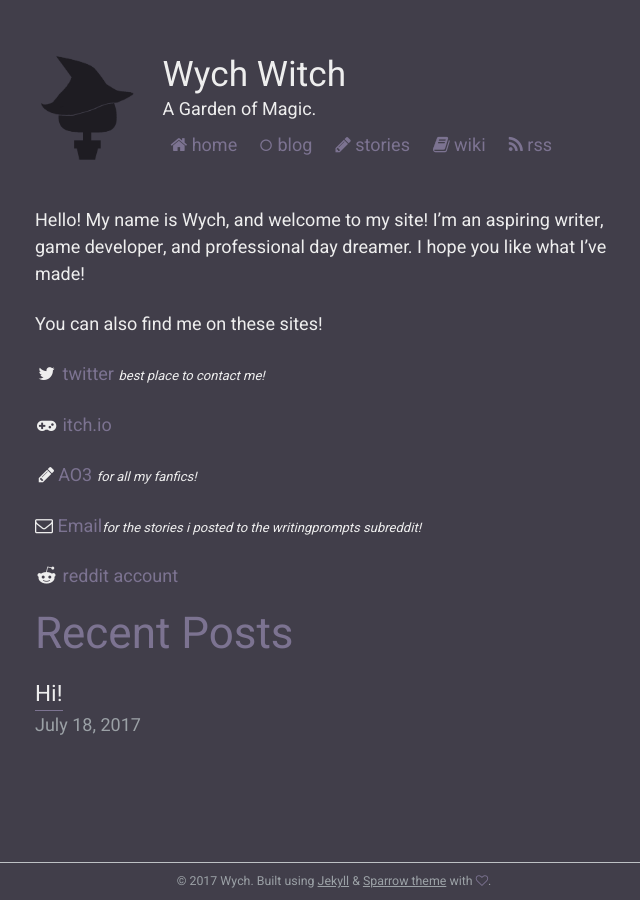
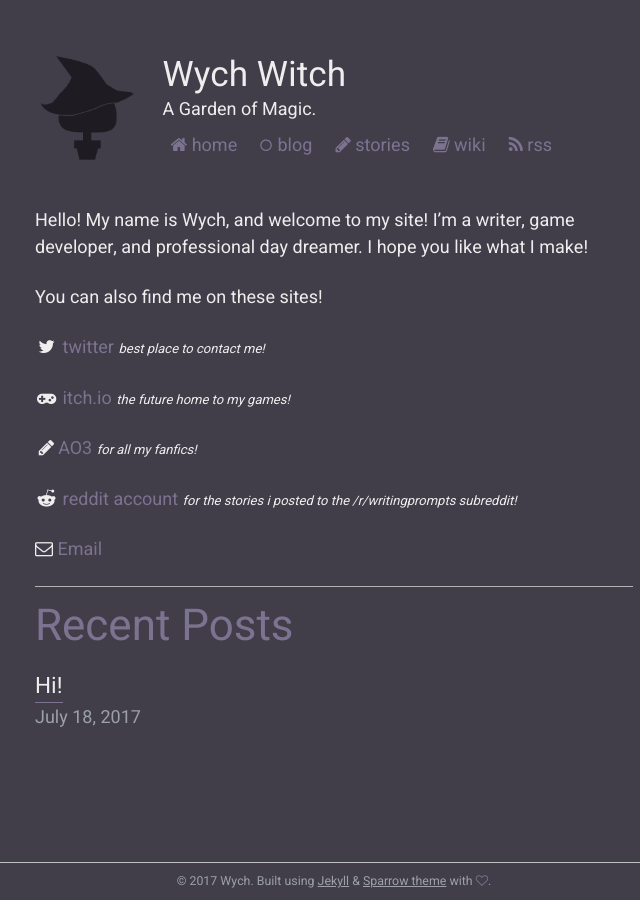
Before and after one commit to BarrelTitor/main, a Jekyll site: the page built from index.md, in a window 1280 px wide. Shown: the whole page, without its empty margins (306-946 px from the left). Built offline with Jekyll 4.4.1, drawn with Linux system fonts in a browser that asks for light colours.

Commit message:
fixed some errors from the last update

```diff
--- a/index.md
+++ b/index.md
@@ -3,17 +3,19 @@ layout: home
 comments: false
 ---
 
-Hello! My name is Wych, and welcome to my site! I'm an aspiring writer, game developer, and professional day dreamer. I hope you like what I've made!
+Hello! My name is Wych, and welcome to my site! I'm a writer, game developer, and professional day dreamer. I hope you like what I make!
+
 
 You can also find me on these sites!
 
-
 <i class="fa fa-twitter fa-1x fa-fw"></i> <font size="+1"><a href="https://twitter.com/wychwitch">twitter</a></font> <font size="-1"><i>best place to contact me!</i></font>
 
-<i class="fa fa-gamepad fa-1x fa-fw"></i> <font size="+1"><a href="https://wychwitch.itch.io">itch.io</a></font>
+<i class="fa fa-gamepad fa-1x fa-fw"></i> <font size="+1"><a href="https://wychwitch.itch.io">itch.io</a></font> <font size="-1"><i>the future home to my games!</i></font>
 
 <i class="fa fa-pencil fa-1x fa-fw"></i><font size="+1"><a href="https://archiveofourown.org/users/WychWitch">AO3</a></font> <font size="-1"><i>for all my fanfics!</i></font>
 
-<i class="fa fa-envelope-o fa-1x main-list-item-icon"></i><font size="+1"><a href="mailto:wychwitchcraft@gmail.com"> Email</a></font><font size="-1"><i>for the stories i posted to the writingprompts subreddit!</i></font>
+<i class="fa fa-reddit-alien fa-1x fa-fw"></i> <font size="+1"><a href="https://www.reddit.com/user/WychWitch/">reddit account</a></font> <font size="-1"><i>for the stories i posted to the /r/writingprompts subreddit!</i></font>
 
-<i class="fa fa-reddit-alien fa-1x fa-fw"></i> <font size="+1"><a href="https://www.reddit.com/user/WychWitch/">reddit account</a></font>
+<i class="fa fa-envelope-o fa-1x main-list-item-icon"></i><font size="+1"><a href="mailto:wychwitchcraft@gmail.com"> Email</a></font>
+
+---
```
